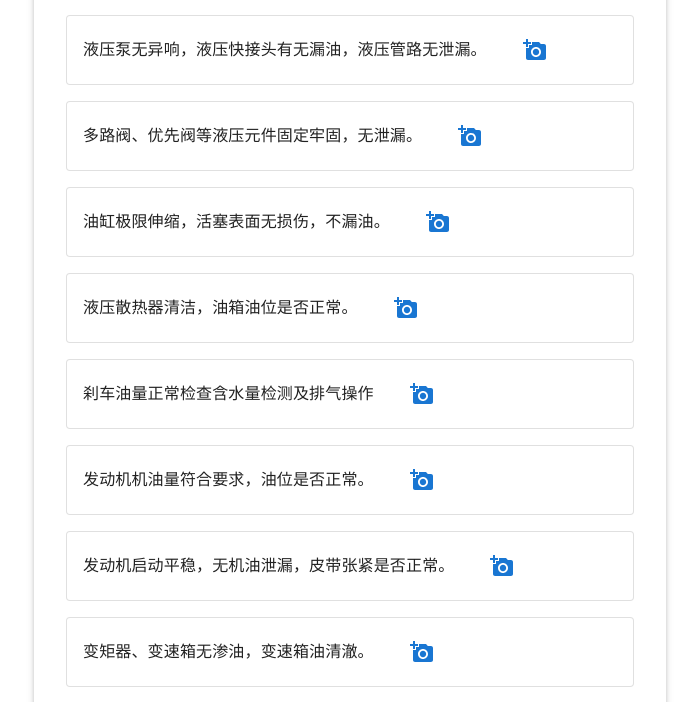
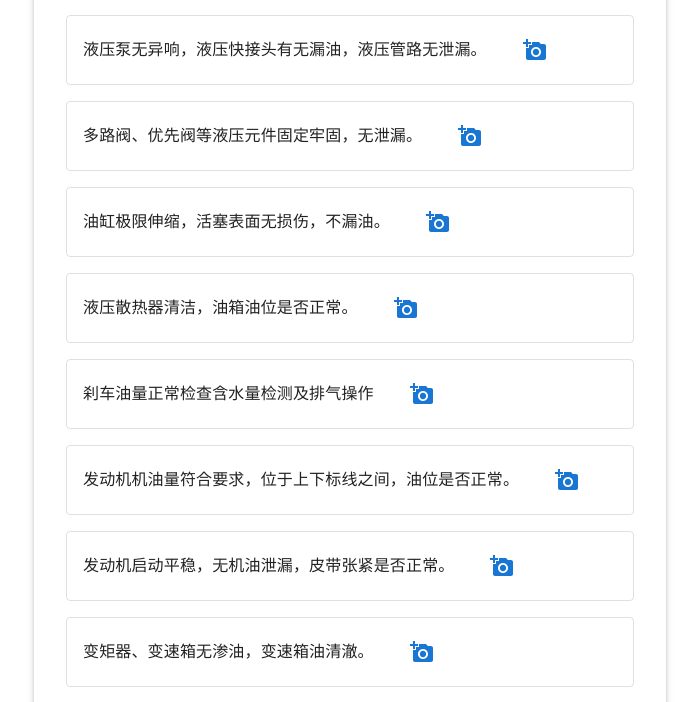
Before and after one commit to DanielHaung36/DJJ, a React (Create React App) app: page / in a window 1280 px wide. Shown: the part 2031-2733 px from the top of the page, without its empty margins (290-989 px from the left). Built offline with nearby package versions, Linux system fonts and the light colour scheme.

Commit message:
add mutilfiles and drop files
Signed-off-by: jasin.smith.h@gmail.com <jasin.smith.h@gmail.com>

```diff
--- a/src/compoents/pdform.jsx
+++ b/src/compoents/pdform.jsx
@@ -83,7 +83,7 @@ const inspectionItemsInit = [
     code: "4.6",
     photo: [],
   },
-  { name: "发动机机油量符合要求，油位是否正常。", code: "4.1", photo: [] },
+  { name: "发动机机油量符合要求，位于上下标线之间，油位是否正常。", code: "4.1", photo: [] },
   {
     name: "发动机启动平稳，无机油泄漏，皮带张紧是否正常。",
     code: "4.2",
@@ -162,7 +162,8 @@ const Form = () => {
   const currentDate = new Date();
   // 使用ref数组来管理所有上传输入
   const uploadInputRefs = useRef([]);
-
+  // 新增拖放相关状态
+  const [dragOverIndex, setDragOverIndex] = useState(null);
   // 初始化ref数组
   useEffect(() => {
     uploadInputRefs.current = uploadInputRefs.current.slice(
@@ -205,11 +206,31 @@ const Form = () => {
   };
 
   // 修改上传处理
-  const handlePhotoUpload = async (index, file) => {
-    const compressedImage = await compressImage(file);
+  const handlePhotoUpload = async (index, files) => {
     const newItems = [...inspectionItems];
-    newItems[index].photo.push(compressedImage);
+    const compressedImages = await Promise.all(
+      Array.from(files).map(file => compressImage(file))
+    );
+    newItems[index].photo.push(...compressedImages);
     setInspectionItems(newItems);
+  };
+  // 拖放事件处理函数
+  const handleDragOver = (index, e) => {
+    e.preventDefault();
+    setDragOverIndex(index);
+  };
+
+  const handleDragLeave = () => {
+    setDragOverIndex(null);
+  };
+
+  const handleDrop = (index, e) => {
+    e.preventDefault();
+    setDragOverIndex(null);
+
+    if (e.dataTransfer.files && e.dataTransfer.files.length > 0) {
+      handlePhotoUpload(index, e.dataTransfer.files);
+    }
   };
 
   // Handle form submission
@@ -321,7 +342,17 @@ const Form = () => {
             <Card
               key={index}
               variant="outlined"
-              sx={{ mb: 2, p: 2, display: "flex", alignItems: "center" }}
+              sx={{
+                mb: 2,
+                p: 2,
+                display: "flex",
+                alignItems: "center",
+                border: dragOverIndex === index ? "2px dashed #1976d2" : "1px solid rgba(0, 0, 0, 0.12)",
+                backgroundColor: dragOverIndex === index ? "rgba(25, 118, 210, 0.08)" : "inherit"
+              }}
+              onDragOver={(e) => handleDragOver(index, e)}
+              onDragLeave={handleDragLeave}
+              onDrop={(e) => handleDrop(index, e)}
             >
               <Grid container spacing={2} alignItems="center">
                 <Grid item xs={8}>
@@ -335,9 +366,7 @@ const Form = () => {
                     capture="camera"
                     style={{ display: "none" }}
                     id={`upload-photo-${index}`}
-                    onChange={(e) =>
-                      handlePhotoUpload(index, e.target.files[0])
-                    }
+                    onChange={(e) => handlePhotoUpload(index, e.target.files)} // 传递所有文件
                     ref={el => (uploadInputRefs.current[index] = el)}
                   />
                   <label htmlFor={`upload-photo-${index}`}>
@@ -346,6 +375,19 @@ const Form = () => {
                     </Button>
                   </label>
                 </Grid>
+                 {/* 添加拖放提示文字 */}
+                 {dragOverIndex === index && (
+                  <Grid item xs={12}>
+                    <Typography
+                      variant="body2"
+                      color="primary"
+                      align="center"
+                      sx={{ py: 2 }}
+                    >
+                      松开鼠标上传图片
+                    </Typography>
+                  </Grid>
+                )}
                 {/* Handle specific categories like Tire Pressure Check */}
                 {/* Render photos for other inspection items */}
                 {item?.photo && item.photo.length > 0 && (
```
